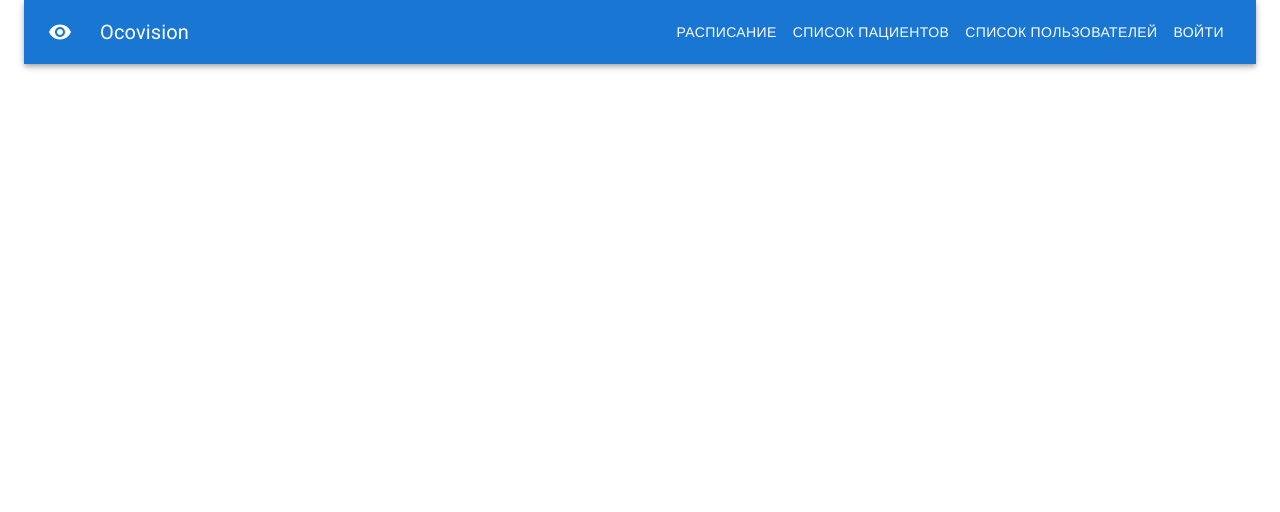
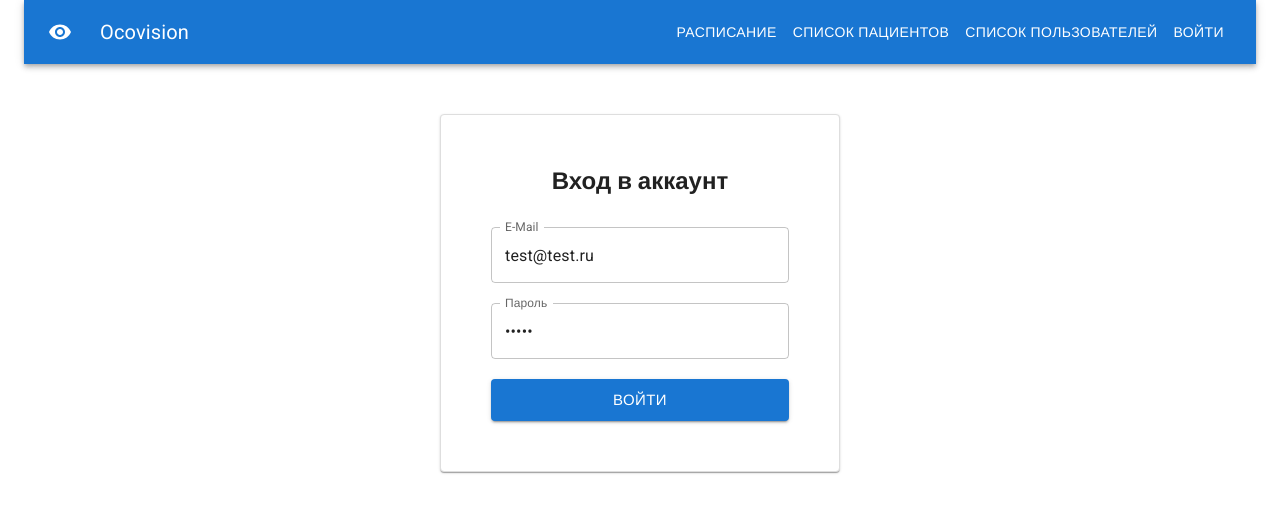
Before and after one commit to TrekusovMax/doctor-booking-client, a React (Create React App) app: page /login in a window 1280 px wide. Shown: the top 512 px of the page. Built offline with nearby package versions, Linux system fonts and the light colour scheme; a web font is replaced by a local one; what @mui/x-data-grid-generator would draw is missing.

Commit message:
add login page

```diff
--- a/package.json
+++ b/package.json
@@ -25,8 +25,10 @@
     "react": "^18.2.0",
     "react-big-calendar": "^1.5.0",
     "react-dom": "^18.2.0",
+    "react-hook-form": "^7.34.2",
+    "react-redux": "^8.0.2",
     "react-router-dom": "^6.3.0",
-    "react-scripts": "5.0.1",
+    "react-scripts": "^2.1.3",
     "styled-components": "^5.3.5",
     "web-vitals": "^2.1.4"
   },
--- a/src/App.js
+++ b/src/App.js
@@ -8,6 +8,7 @@ import PatientList from './components/patientList/PatientList'
 import PatientInfo from './components/patientList/PatientInfo'
 import UsersList from './components/userList/UsersList'
 import SheduleList from './components/shedule/SheduleList'
+import { Login } from './components/login/Login'
 
 function App() {
   return (
@@ -16,13 +17,15 @@ function App() {
       <Box
         sx={{
           marginTop: '20px',
-        }}>
+        }}
+      >
         <Routes>
           <Route path="/" element={<Calendar />} />
           <Route path="/list" element={<PatientList />} />
           <Route path="/list/:id" element={<PatientInfo />} />
           <Route path="/users" element={<UsersList />} />
           <Route path="/shedule" element={<SheduleList />} />
+          <Route path="/login" element={<Login />} />
         </Routes>
       </Box>
     </Container>
--- a/src/components/Header.jsx
+++ b/src/components/Header.jsx
@@ -13,7 +13,13 @@ export default function Header() {
     <Box sx={{ flexGrow: 1 }}>
       <AppBar position="static">
         <Toolbar className="flex justify-between">
-          <IconButton size="large" edge="start" color="inherit" aria-label="menu" sx={{ mr: 2 }}>
+          <IconButton
+            size="large"
+            edge="start"
+            color="inherit"
+            aria-label="menu"
+            sx={{ mr: 2 }}
+          >
             <RemoveRedEyeRoundedIcon />
           </IconButton>
 
@@ -32,7 +38,9 @@ export default function Header() {
           <Button onClick={() => navigate('/users')} color="inherit">
             Список пользователей
           </Button>
-          <Button color="inherit">Войти</Button>
+          <Button onClick={() => navigate('/login')} color="inherit">
+            Войти
+          </Button>
         </Toolbar>
       </AppBar>
     </Box>
--- /dev/null
+++ b/src/components/login/Login.jsx
@@ -0,0 +1,59 @@
+import React from 'react'
+import { Paper, Button, TextField, Typography } from '@mui/material'
+import { useForm } from 'react-hook-form'
+import styles from './Login.module.css'
+
+export const Login = () => {
+  const {
+    register,
+    handleSubmit,
+    setError,
+    formState: { errors, isValid },
+  } = useForm({
+    defaultValues: {
+      email: 'test@test.ru',
+      password: '12345',
+    },
+  })
+
+  const onSubmit = async (values) => {
+    /* const data = await dispatch(fetchAuth(values))
+    if (!data.payload) {
+      return alert('Не удалось авторизоваться!')
+    }
+    if ('token' in data.payload) {
+      localStorage.setItem('token', data.payload.token)
+    } */
+  }
+
+  return (
+    <Paper classes={{ root: styles.root }}>
+      <Typography classes={{ root: styles.title }} variant="h5">
+        Вход в аккаунт
+      </Typography>
+      <form onSubmit={handleSubmit(onSubmit)}>
+        <TextField
+          className={styles.field}
+          label="E-Mail"
+          //error={Boolean(errors.email?.message)}
+          //helperText={errors.email?.message}
+          {...register('email', { required: 'Укажите почту' })}
+          fullWidth
+          type="email"
+        />
+        <TextField
+          className={styles.field}
+          label="Пароль"
+          fullWidth
+          //error={Boolean(errors.password?.message)}
+          //helperText={errors.password?.message}
+          {...register('password', { required: 'Укажите пароль' })}
+          type="password"
+        />
+        <Button type="submit" size="large" variant="contained" fullWidth>
+          Войти
+        </Button>
+      </form>
+    </Paper>
+  )
+}
--- /dev/null
+++ b/src/components/login/Login.module.css
@@ -0,0 +1,16 @@
+.root {
+  width: 400px;
+  padding: 50px;
+  border: 1px solid #dedede;
+  margin: 50px auto;
+}
+
+.field {
+  margin-bottom: 20px !important;
+}
+
+.title {
+  text-align: center !important;
+  font-weight: bold !important;
+  margin-bottom: 30px !important;
+}
--- a/src/components/patientList/ListSettings.jsx
+++ b/src/components/patientList/ListSettings.jsx
@@ -1,3 +1,4 @@
+import React from 'react'
 import { Link } from 'react-router-dom'
 import Button from '@mui/material/Button'
 import { randomId } from '@mui/x-data-grid-generator'
--- a/src/components/patientList/PatientList.jsx
+++ b/src/components/patientList/PatientList.jsx
@@ -35,7 +35,7 @@ const PatientList = () => {
     <Box
       sx={{
         height: '100vh',
-        width: '75%',
+        width: '80%',
         marginX: 'auto',
         '& .pending': {
           backgroundColor: '#f0e68c',
@@ -49,7 +49,8 @@ const PatientList = () => {
         '& .MuiDataGrid-columnSeparator': {
           display: 'none',
         },
-      }}>
+      }}
+    >
       <Typography variant="h3" sx={{ my: 2 }} component="h2">
         Список пациентов
       </Typography>
@@ -70,7 +71,11 @@ const PatientList = () => {
           getCellClassName={getCellClassName}
         />
         <Snackbar open={open} autoHideDuration={6000} onClose={handleClose}>
-          <Alert onClose={handleClose} severity="success" sx={{ width: '100%' }}>
+          <Alert
+            onClose={handleClose}
+            severity="success"
+            sx={{ width: '100%' }}
+          >
             Данные пациента изменнены
           </Alert>
         </Snackbar>
--- a/src/components/shedule/DateInput.jsx
+++ b/src/components/shedule/DateInput.jsx
@@ -1,4 +1,4 @@
-import React, { useRef, useState } from 'react'
+import React, { useState } from 'react'
 import dayjs from 'dayjs'
 import 'dayjs/locale/ru'
 
@@ -8,14 +8,17 @@ import { DatePicker } from '@mui/x-date-pickers/DatePicker'
 
 import { LocalizationProvider } from '@mui/x-date-pickers/LocalizationProvider'
 
-export default function DateInput({ actualDays, name, setActualDays }) {
+export default function DateInput({ name, setActualDays }) {
   const locale = 'ru'
   const [datePickerValue, setDatePickerValue] = useState(dayjs())
-  let minDate = actualDays['date_from']
+
   const handleChange = (newValue) => {
     setDatePickerValue(newValue)
 
-    setActualDays((prev) => ({ ...prev, [`${name}`]: new Date(newValue).getTime() }))
+    setActualDays((prev) => ({
+      ...prev,
+      [`${name}`]: new Date(newValue).getTime(),
+    }))
   }
 
   //console.log(new Date(datePickerValue).getTime())
--- a/src/components/shedule/SheduleDay.jsx
+++ b/src/components/shedule/SheduleDay.jsx
@@ -2,8 +2,6 @@ import React, { useRef, useState } from 'react'
 import {
   Typography,
   Stack,
-  Paper,
-  styled,
   FormGroup,
   Switch,
   FormControlLabel,
@@ -11,16 +9,6 @@ import {
 } from '@mui/material'
 import { Settings } from './Settings'
 import BasicSelect from './BasicSelect'
-
-const Item = styled(Paper)(({ theme }) => ({
-  backgroundColor: theme.palette.mode === 'dark' ? '#1A2027' : '#fff',
-  ...theme.typography.body2,
-  padding: theme.spacing(1),
-  textAlign: 'center',
-  justifyContent: 'space-between',
-
-  color: theme.palette.text.secondary,
-}))
 
 const SheduleDay = ({ day, setShedule }) => {
   const [checked, setChecked] = useState(true)
@@ -38,7 +26,7 @@ const SheduleDay = ({ day, setShedule }) => {
     setShedule((prev) =>
       prev.map((item) =>
         Object.keys(item)[0] === day
-          ? { [`${day}`]: { ...item[day], ['enabled']: event.target.checked } }
+          ? { [`${day}`]: { ...item[day], enabled: event.target.checked } }
           : item,
       ),
     )
@@ -70,6 +58,8 @@ const SheduleDay = ({ day, setShedule }) => {
       case 'receiptTime':
         setReceiptTime(event.target.value)
         break
+      default:
+        break
     }
   }
   return (
@@ -81,11 +71,13 @@ const SheduleDay = ({ day, setShedule }) => {
       sx={{
         height: '75px',
         marginX: 'auto',
-      }}>
+      }}
+    >
       <FormGroup
         sx={{
           minWidth: '175px',
-        }}>
+        }}
+      >
         <FormControlLabel
           labelPlacement="start"
           ref={switchRef}
--- a/src/components/shedule/SheduleList.jsx
+++ b/src/components/shedule/SheduleList.jsx
@@ -1,4 +1,4 @@
-import React, { useEffect, useState } from 'react'
+import React, { useState } from 'react'
 
 import SheduleDay from './SheduleDay'
 import { Settings, initState } from './Settings'
@@ -13,14 +13,14 @@ const SheduleList = () => {
     date_from: '',
     date_to: '',
   })
-
+  /*
   useEffect(() => {
-    console.log(actualDays)
+    //console.log(actualDays)
   }, [actualDays])
 
   useEffect(() => {
-    //console.log(shedule)
-  }, [shedule])
+    //  console.log(shedule)
+  }, [shedule]) */
 
   return (
     <Box
@@ -40,18 +40,25 @@ const SheduleList = () => {
         '& .MuiDataGrid-columnSeparator': {
           display: 'none',
         },
-      }}>
+      }}
+    >
       <Typography variant="h3" sx={{ my: 2 }} component="h2">
         Расписание приёма
       </Typography>
 
-      <Stack sx={{ my: 1, ml: 4 }} direction="row" spacing={3} justifyContent={'space-between'}>
+      <Stack
+        sx={{ my: 1, ml: 4 }}
+        direction="row"
+        spacing={3}
+        justifyContent={'space-between'}
+      >
         <Stack
           sx={{ my: 3, ml: 4 }}
           direction="row"
           spacing={3}
           justifyContent={'start'}
-          alignItems={'center'}>
+          alignItems={'center'}
+        >
           <Typography variant="body1" sx={{ my: 2 }} component="h2">
             C
           </Typography>
@@ -66,7 +73,8 @@ const SheduleList = () => {
           direction="row"
           spacing={3}
           justifyContent={'end'}
-          alignItems={'center'}>
+          alignItems={'center'}
+        >
           <Button color="success" variant="contained" autoFocus>
             Сохранить
           </Button>
```
Also changed, not shown: src/components/shedule/BasicSelect.jsx (+11 -3 lines), 1 other file (tests, documents, lock files or other folders).
